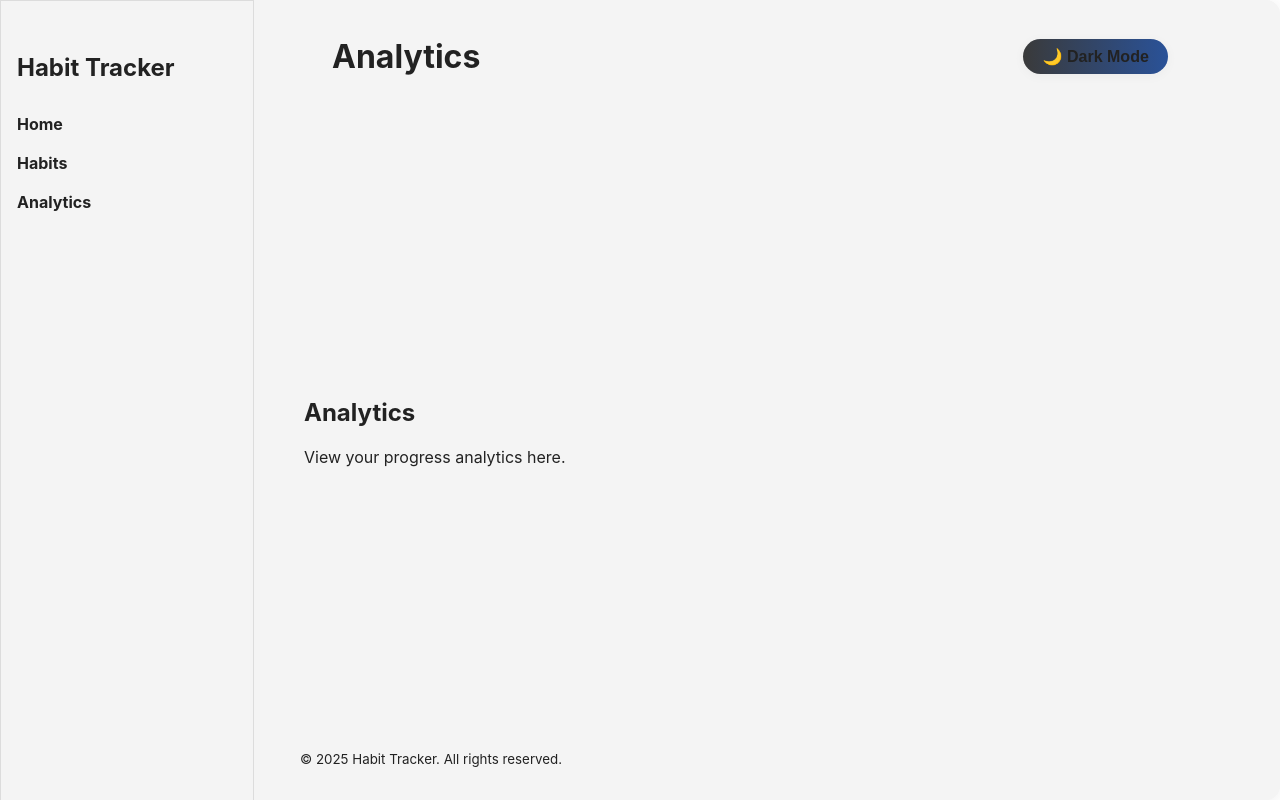
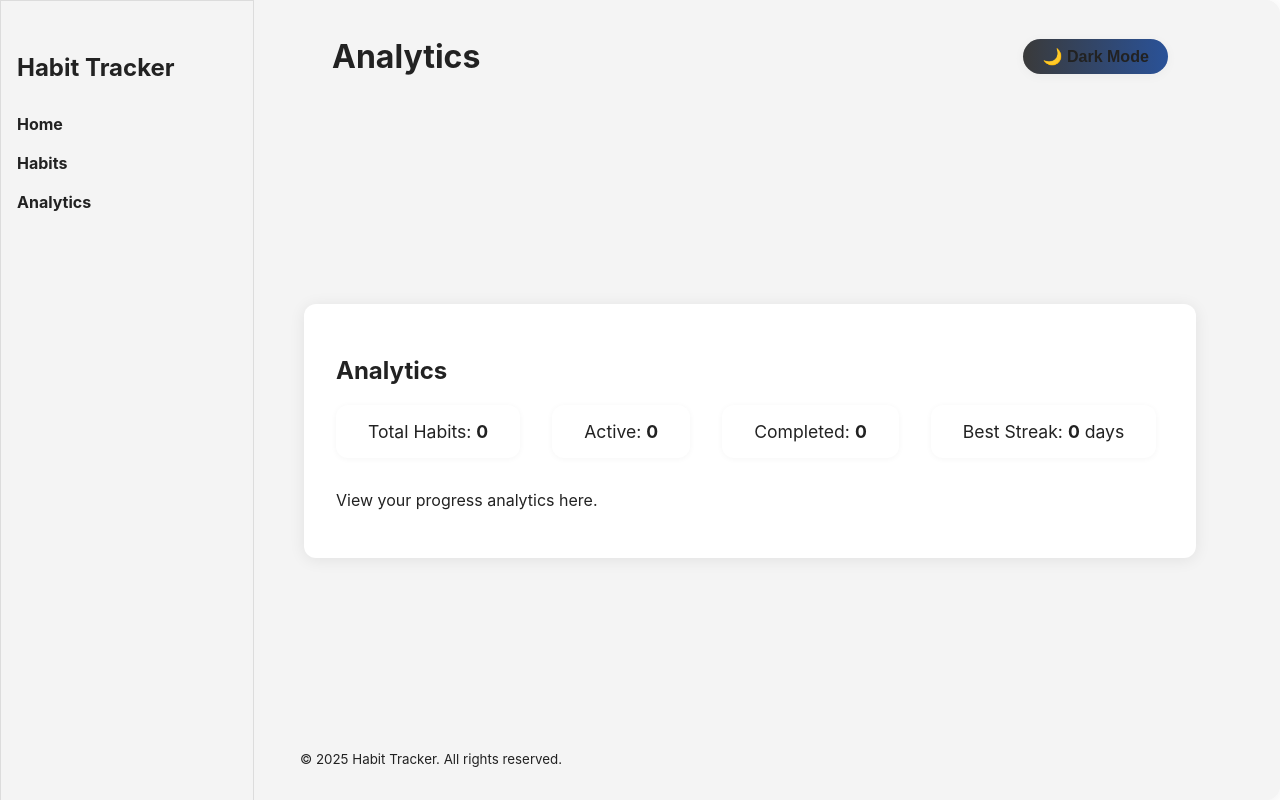
Before and after one commit to therealjhay/Habit-tracker, a React (Create React App) app: page /analytics in a window 1280 px wide. Built offline with nearby package versions, Linux system fonts and the light colour scheme.

Commit message:
Updated Analytics Page

```diff
--- a/src/pages/AnalyticsPage.jsx
+++ b/src/pages/AnalyticsPage.jsx
@@ -1,3 +1,29 @@
 import React from "react";
-const AnalyticsPage = () => <section><h2>Analytics</h2><p>View your progress analytics here.</p></section>;
+import useHabit from "../hooks/useHabit";
+import "../styles/analytics.css";
+
+const AnalyticsPage = () => {
+  const { habits } = useHabit();
+
+  // Stats
+  const total = habits.length;
+  const completed = habits.filter(h => h.completed).length;
+  const active = total - completed;
+  const bestStreak = Math.max(0, ...habits.map(h => h.streak || 0));
+
+  return (
+    <section className="dashboard-panel">
+      <h2>Analytics</h2>
+      <div className="analytics-stats">
+        <div>Total Habits: <strong>{total}</strong></div>
+        <div>Active: <strong>{active}</strong></div>
+        <div>Completed: <strong>{completed}</strong></div>
+        <div>Best Streak: <strong>{bestStreak}</strong> days</div>
+      </div>
+      <p>View your progress analytics here.</p>
+      {/* Optionally, you can add a chart or more stats below */}
+    </section>
+  );
+};
+
 export default AnalyticsPage;
--- /dev/null
+++ b/src/styles/analytics.css
@@ -0,0 +1,12 @@
+.analytics-stats {
+  display: flex;
+  gap: 2rem;
+  margin-bottom: 2rem;
+}
+.analytics-stats > div {
+  background: var(--card-bg, #fff);
+  padding: 1rem 2rem;
+  border-radius: 12px;
+  box-shadow: 0 1px 6px rgba(0,0,0,0.04);
+  font-size: 1.1em;
+}
```
